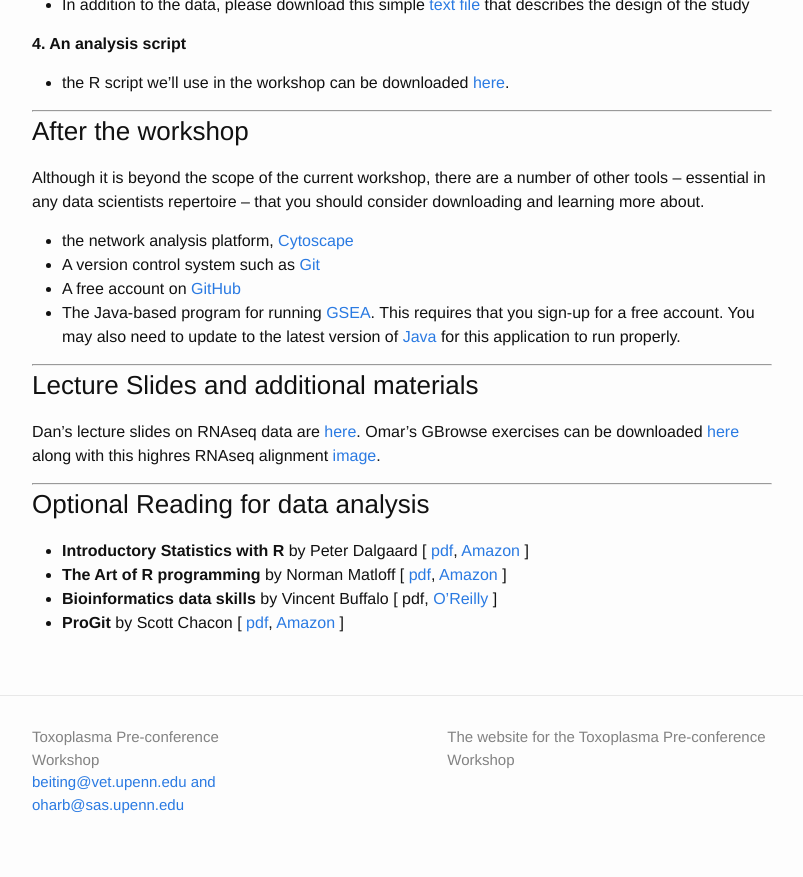
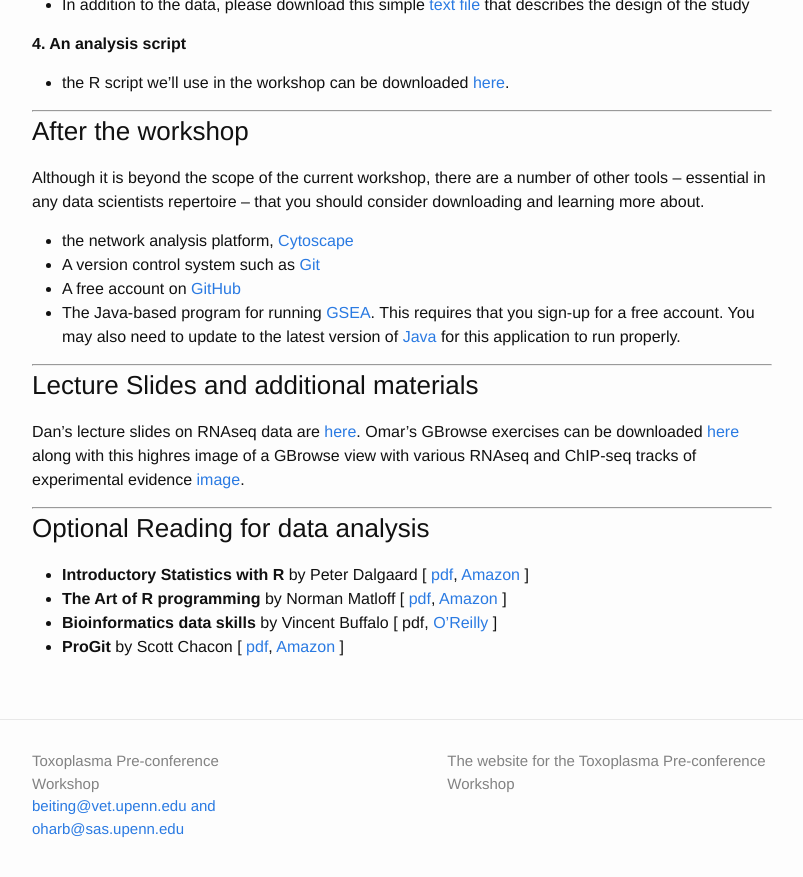
Before and after one commit to ToxoGenomicsWorkshop/ToxoGenomicsWorkshop.github.io, a Jekyll site: the page built from index.md, in a window 1280 px wide and 900 px high, scrolled down 1925 px. Shown: the top 877 px of the window, without its empty margins (238-1041 px from the left). Built offline with Jekyll 4.4.1, drawn with Linux system fonts in a browser that asks for light colours.

Commit message:
added lecture slides after workshop

```diff
--- a/index.md
+++ b/index.md
@@ -100,7 +100,7 @@
 
 ### Lecture Slides and additional materials
 
-Dan's lecture slides on RNAseq data are [here](materials/ToxoRNAseqWorkshop.pdf).  Omar's GBrowse exercises can be downloaded [here](http://workshop.eupathdb.org/athens/2015/exercises/UGA_2015_ReadingRNAseqData_060115.pdf) along with this highres RNAseq alignment [image](http://workshop.eupathdb.org/athens/2015/exercises/ToxoDBGBrowse.png).
+Dan's lecture slides on RNAseq data are [here](materials/LectureSlides.pdf).  Omar's GBrowse exercises can be downloaded [here](http://workshop.eupathdb.org/athens/2015/exercises/UGA_2015_ReadingRNAseqData_060115.pdf) along with this highres image of a GBrowse view with various RNAseq and ChIP-seq tracks of experimental evidence [image](http://workshop.eupathdb.org/athens/2015/exercises/ToxoDBGBrowse.png).
 
 ----
 
```
Also changed, not shown: 4 other files.
